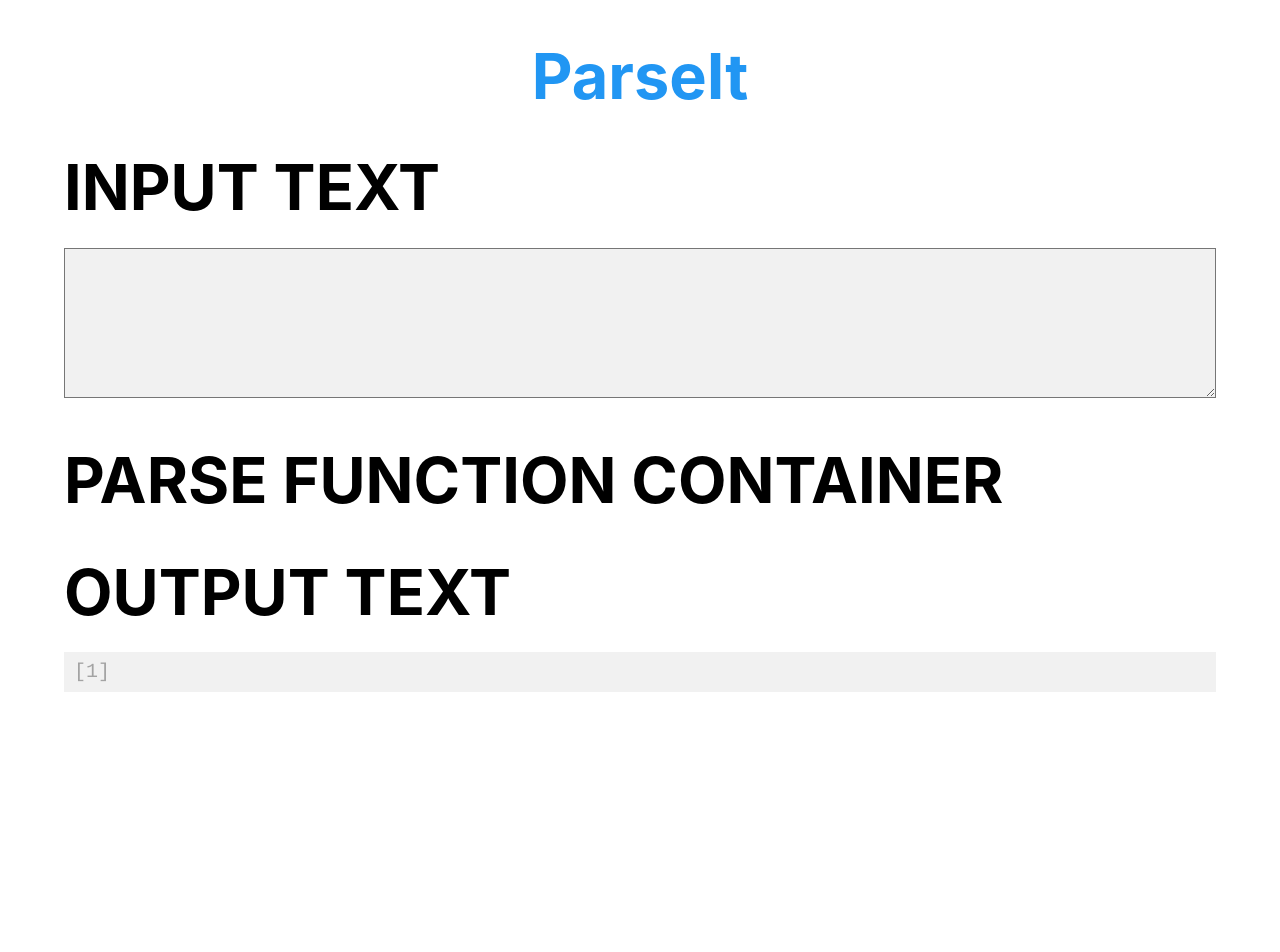
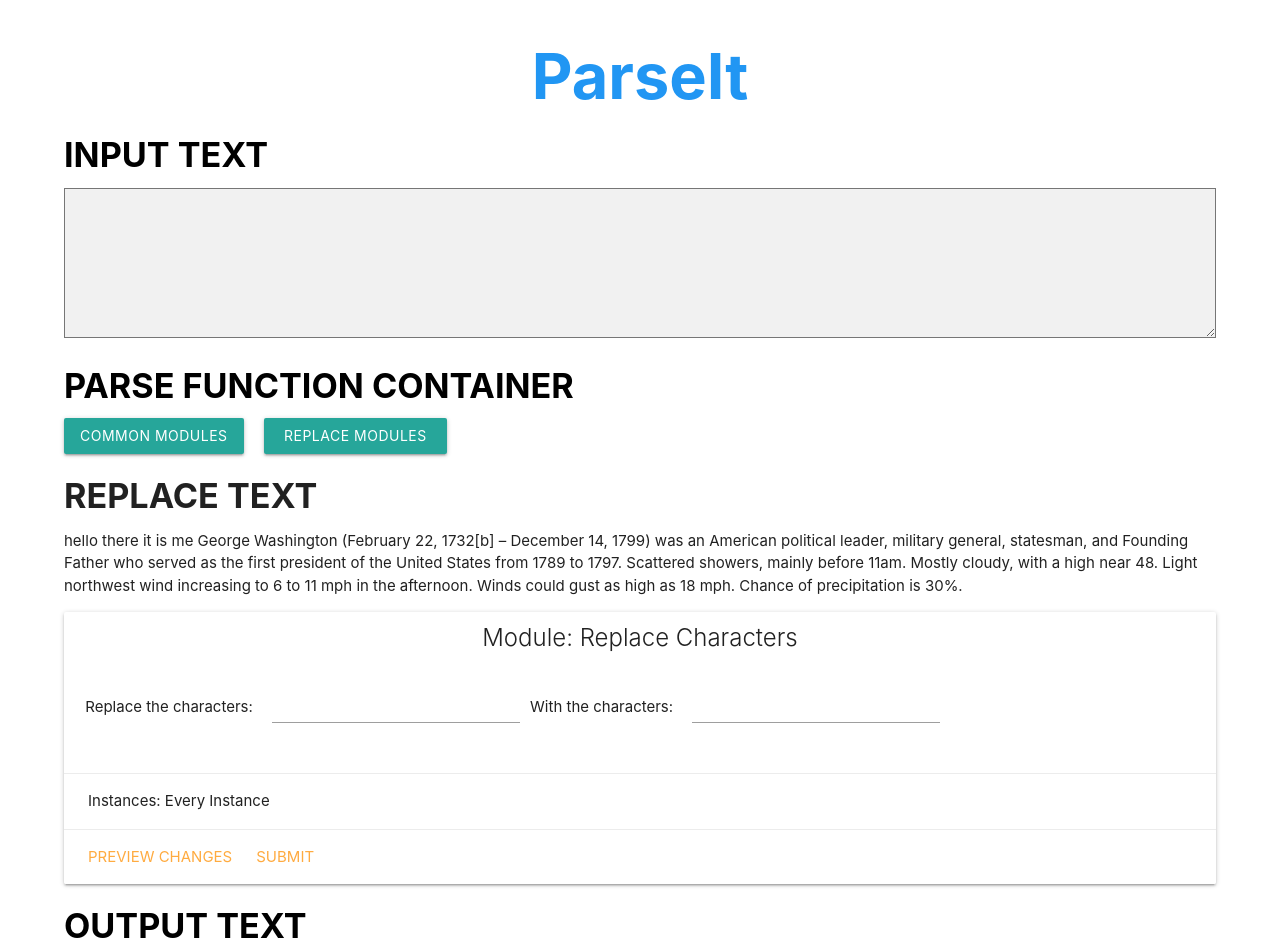
Before and after one commit to loftwah/ParseIt, a React (Create React App) app in the folder client/: page / in a window 1280 px wide. Shown: the top 952 px of the page. Before the commit the page ends 800 px from the top, so only its background shows below. Built offline with nearby package versions, Linux system fonts and the light colour scheme.

Commit message:
Starting to create bare bones parsing modules. Working on “replace character” module

```diff
--- a/client/package.json
+++ b/client/package.json
@@ -7,6 +7,7 @@
     "@testing-library/react": "^9.3.2",
     "@testing-library/user-event": "^7.1.2",
     "axios": "^0.19.2",
+    "materialize-css": "^1.0.0",
     "react": "^16.12.0",
     "react-dom": "^16.12.0",
     "react-scripts": "3.3.0"
--- a/client/src/components/input-text/input-text.js
+++ b/client/src/components/input-text/input-text.js
@@ -25,7 +25,7 @@ class InputText extends Component {
         // do I need a submit button?
         return (
             <div className="input-text-container">
-                <h1 className="black-text"><b>INPUT TEXT</b></h1>
+                <h4 className="black-text"><b>INPUT TEXT</b></h4>
                 <form onSubmit={this.handleSubmit}>
                     <textarea className="input-text"
                         onChange = {this.handleTextareaChange}
--- a/client/src/components/output-text/output-text.js
+++ b/client/src/components/output-text/output-text.js
@@ -12,9 +12,6 @@ class OutputText extends Component {
 
     render() {
         const { outputText } = this.props;
-
-        // const outputText = "hello\nthere\nit is me"
-
         const outputSplitNewLine = outputText.split('\n');
         const createOutput = outputSplitNewLine.map( (line, idx) => {
             idx = idx + 1
@@ -33,7 +30,7 @@ class OutputText extends Component {
         })
         return (
             <div className="input-text-container">
-                <h1 className="black-text"><b>OUTPUT TEXT</b></h1>
+                <h4 className="black-text"><b>OUTPUT TEXT</b></h4>
                 <div className="output-text-box"
                     style={{ fontFamily: 'Courier' }}>
                     <div className="output-text">
--- /dev/null
+++ b/client/src/components/parse-function-components/replace-character-module/replace-character-module.css
@@ -0,0 +1,8 @@
+div.replace-character-user-input {
+    padding-left: 10px;
+    padding-right: 10px
+}
+
+div.row {
+    padding-left: 10px
+}
--- /dev/null
+++ b/client/src/components/parse-function-components/replace-character-module/replace-character-module.js
@@ -0,0 +1,92 @@
+import React, { Component } from 'react';
+
+import './replace-character-module.css';
+
+class ReplaceCharacterModule extends Component {
+    constructor(props) {
+        super(props);
+        this.state = {
+            replaceCharacter: '',
+            insertCharacter: ''
+        };
+    }
+
+    handleReplaceCharacter = e => {
+        this.setState({
+            replaceCharacter: e.target.value
+        })
+    }
+
+    handleInsertCharacter = e => {
+        this.setState({
+            insertCharacter: e.target.value
+        })
+    }
+
+    handleSubmit = e => {
+        e.preventDefault();
+        console.log('submitted character!');
+        // Future: be able to delete a certain number of instances?
+        const { parsedText } = this.props;
+        const { replaceCharacter, insertCharacter } = this.state;
+
+        let finalText = parsedText;
+        while (finalText.indexOf(replaceCharacter) !== -1 ) {
+            finalText = finalText.replace(replaceCharacter, insertCharacter);
+        }
+        console.log(finalText);
+
+    }
+
+    render() {
+        const { parsedText } = this.props;
+
+        return (
+            <div className="replace-character-function">
+                <h4 className="black-character"><b>REPLACE TEXT</b></h4>
+                <p>{parsedText}</p>
+                <div className="replace-character-card card white">
+                    <div className="replace-character-card-content card-content black-character">
+                        <span className="card-title center">Module: Replace Characters</span>
+                    </div>
+                    <div className="row">
+                        <div className="replace-character-delete col s12">
+                            <span>Replace the characters: </span>
+                            <div className="replace-character-user-input input-field inline">
+                                <input
+                                    type="text"
+                                    id="replace-delete-input"
+                                    onChange={this.handleReplaceCharacter}
+                                />
+                                <label htmlFor="replace-delete-input"></label>
+                            </div>
+                            <span>With the characters: </span>
+                            <div className="replace-character-user-input input-field inline">
+                                <input
+                                    type="text"
+                                    id="replace-insert-input"
+                                    onChange={this.handleInsertCharacter}
+                                />
+                                <label htmlFor="replace-insert-input"></label>
+                            </div>
+                        </div>
+                    </div>
+
+                    <div className="card-action preview-submit">
+                        <span>Instances: </span>
+                        <span>Every Instance</span>
+                    </div>
+                    <div className="card-action preview-submit">
+                        <a href="!#">Preview changes</a>
+                        <a
+                            href="!#"
+                            onClick={this.handleSubmit}
+                        >Submit</a>
+                    </div>
+                </div>
+            </div>
+        );
+    };
+};
+
+export default ReplaceCharacterModule;
--- a/client/src/components/parse-function-container/parse-function-container.css
+++ b/client/src/components/parse-function-container/parse-function-container.css
@@ -0,0 +1,15 @@
+ul.dropdown-content{
+    overflow-y: visible !important;
+}
+
+div.common-module-dropdown {
+    float: left
+}
+div.replace-module-dropdown {
+    padding-left: 200px
+}
+
+a.dropdown-trigger-replace-module {
+    padding-left: 20px;
+    padding-right: 20px
+}
--- a/client/src/components/parse-function-container/parse-function-container.js
+++ b/client/src/components/parse-function-container/parse-function-container.js
@@ -1,19 +1,68 @@
 import React, { Component } from 'react';
+import M from 'materialize-css';
 
 import './parse-function-container.css';
+import ReplaceCharacterModule from '../parse-function-components/replace-character-module/replace-character-module'
 
 class ParseFunctionContainer extends Component {
     constructor(props) {
         super(props);
         this.state = {
-            placeholder: '',
+            inputText: this.props.inputText,
+            outputText: ''
         };
     }
 
+    componentDidMount() {
+        let elems = document.querySelectorAll('.dropdown-trigger-common-module');
+        M.Dropdown.init(elems, { coverTrigger: false });
+
+        let replaceDropdown = document.querySelectorAll('.dropdown-trigger-replace-module');
+        M.Dropdown.init(replaceDropdown, { coverTrigger: false });
+    }
+
+    // handleSelectedModule
+
+    handleReplaceText = text => {
+        this.setState({
+            outputText: text
+        })
+    }
+
     render() {
+        const { inputText } = this.props;
+        // Before and during the text goes through the filters, text will be called "parsedText"
+        const parsedText = inputText;
+
         return (
             <div className="parse-function-container">
-                <h1 className="black-text"><b>PARSE FUNCTION CONTAINER</b></h1>
+                <h4 className="black-text"><b>PARSE FUNCTION CONTAINER</b></h4>
+
+                <div className="common-module-dropdown">
+                    <a className='dropdown-trigger-common-module btn'
+                        href='!#'
+                        data-target='common-module-dropdown'>Common Modules</a>
+                    <ul id='common-module-dropdown' className='dropdown-content'>
+                        <li><a href="!#">To Uppercase</a></li>
+                        <li><a href="!#">To Lowercase</a></li>
+                        <li><a href="!#">Remove Blank Lines</a></li>
+                        <li><a href="!#">Single Spaces</a></li>
+                    </ul>
+                </div>
+
+                <div className="replace-module-dropdown">
+                    <a className='dropdown-trigger-replace-module btn'
+                        href='!#'
+                        data-target='replace-module-dropdown'>Replace Modules</a>
+                    <ul id='replace-module-dropdown' className='dropdown-content'>
+                        <li><a href="!#">Replace Characters</a></li>
+                        <li><a href="!#">Replace Words</a></li>
+                    </ul>
+                </div>
+
+                <ReplaceCharacterModule
+                    parsedText={parsedText}
+                />
             </div>
         );
     };
--- a/client/src/components/parseit-container/parseit-container.js
+++ b/client/src/components/parseit-container/parseit-container.js
@@ -11,6 +11,7 @@ class ParseItContainer extends Component {
         super(props);
         this.state = {
             inputText: '',
+            outputText: '',
         };
     }
 
@@ -20,19 +21,28 @@ class ParseItContainer extends Component {
         })
     }
 
+    handleOutputText = text => {
+        this.setState({
+            outputText: text
+        })
+    }
+
     render() {
 
-        // we will be adding functions in later...
-        const outputText = this.state.inputText
+        // const outputText = this.state.inputText
+        const hardCodedInputText = "hello\nthere\nit is me\n\n\nGeorge Washington (February 22, 1732[b] – December 14, 1799) was an American political leader, military general, statesman, and Founding Father who served as the first president of the United States from 1789 to 1797.\n\n\nScattered showers, mainly before 11am. \nMostly cloudy, with a high near 48. \nLight northwest wind increasing to 6 to 11 mph in the afternoon. Winds could gust as high as 18 mph. Chance of precipitation is 30%.";
+
         return (
             <div className="parseit-container">
                 <Header />
                 <InputText
                     handleInputText = {this.handleInputText}
                 />
-                <ParseFunctionContainer />
+                <ParseFunctionContainer
+                    inputText = {hardCodedInputText}
+                    handleOutputText = {this.handleOutputText}/>
                 <OutputText
-                    outputText={outputText}
+                    outputText={hardCodedInputText}
                 />
             </div>
         );
--- a/client/src/index.css
+++ b/client/src/index.css
@@ -11,3 +11,8 @@ code {
   font-family: source-code-pro, Menlo, Monaco, Consolas, 'Courier New',
     monospace;
 }
+
+.card .card-content {
+  padding: 10px;
+  padding-bottom: 0px
+}
```
Also changed, not shown: client/src/components/parse-function-components/casing-module/casing-module.css (added), client/src/components/parse-function-components/casing-module/casing-module.js (added), 1 other file (tests, documents, lock files or other folders).
